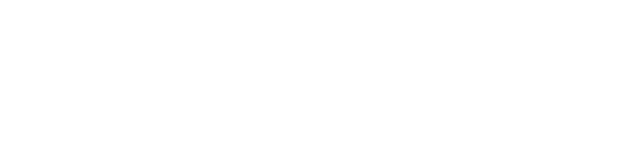
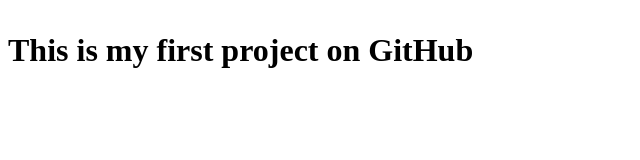
Before and after one commit to ClementPremartin/hello-world, a plain HTML site: page index.html in a window 1280 px wide. Shown: the whole page, without its empty margins (0-640 px from the left). Drawn offline with Linux system fonts and the light colour scheme.

Commit message:
adding <h1>

```diff
--- a/index.html
+++ b/index.html
@@ -5,6 +5,8 @@
   <title>MyfisrtWebsite</title>
 </head>
 <body>
-
+  <h1>
+    <p>This is my first project on GitHub</p>
+  </h1>
 </body>
 </html>
```
